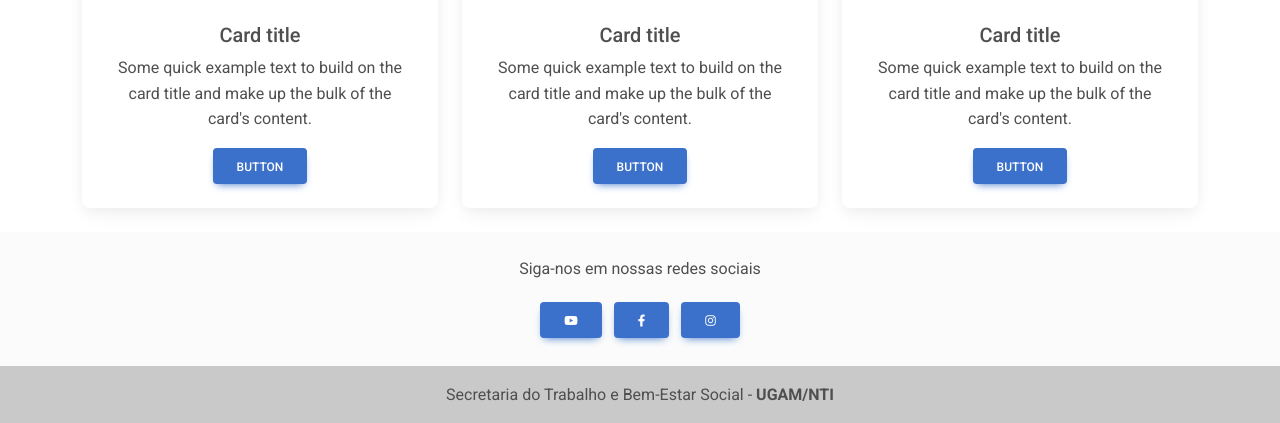
After one commit to charlesb26/atualiza, a PHP site: page /painel/finalizar.php in a window 1280 px wide. The commit adds this page. Shown: the part 1134-1557 px from the top of the page. Run offline with PHP 8.4, Linux system fonts and the light colour scheme; the visitor is signed in with stand-in values (Sample User, id 1); data comes from the database, SQL or seed files in the repository; some libraries are stand-ins or nearby versions.

Commit message:
tela finalizar

```diff
--- a/painel/economico.php
+++ b/painel/economico.php
@@ -381,7 +381,7 @@ if ($total_reg > 0) {
 	<br>
 	<br>
 
-
+	<div class="position-relative"  align="center">
 		<div class=" d-inline">
 			<a href="./index.php">
 			<button class="btn btn-primary" type="button">anterior</button>
@@ -394,7 +394,7 @@ if ($total_reg > 0) {
 			<button class="btn btn-primary" type="submit">Próximo</button>
 			</a>
 		</div>
-
+	</div>
 
 
 
--- /dev/null
+++ b/painel/finalizar.php
@@ -0,0 +1,238 @@
+<?php
+@session_start();
+require_once('../conexao.php');
+if(@$_SESSION['id_beneficiario'] == ""){
+	echo "<script>window.location='../index.php'</script>";
+	exit();
+}
+
+
+$id = $_SESSION['id_beneficiario'];
+//recuperar os dados do usuário logado
+$query = $pdo->query("SELECT * FROM beneficiarios where id = '$id' ");
+$res = $query->fetchAll(PDO::FETCH_ASSOC);
+$total_reg = @count($res);
+
+if($total_reg > 0){
+	$nome_ben = $res[0]['nome'];
+}
+
+?>
+
+<!DOCTYPE html>
+<html lang="pt-br">
+<head>
+    <meta charset="UTF-8">
+    <meta http-equiv="X-UA-Compatible" content="IE=edge">
+    <meta name="viewport" content="width=device-width, initial-scale=1.0">
+    <title><?= $nome_sistema?></title>
+
+      <!----======== FAVICON ======== -->
+  <link rel="icon" type="image/x-icon" href="../img/favicon.ico">
+
+  <script type="text/javascript" src="./DataTables/datatables.min.js"></script>
+  <script type="text/javascript" src="./js/api.js"></script>
+
+
+    <!-- Font Awesome -->
+    <link href="https://cdnjs.cloudflare.com/ajax/libs/font-awesome/6.0.0/css/all.min.css" rel="stylesheet" />
+    <!-- Google Fonts -->
+    <link href="https://fonts.googleapis.com/css?family=Roboto:300,400,500,700&display=swap" rel="stylesheet" />
+    <!-- MDB -->
+    <link href="https://cdnjs.cloudflare.com/ajax/libs/mdb-ui-kit/6.2.0/mdb.min.css" rel="stylesheet" />
+
+    <!-- CSS -->
+    <link rel="stylesheet" type="text/css" href="./css/final.css">
+
+
+</head>
+<body>
+
+<header>
+
+
+
+    <!--
+    <nav class="navbar navbar-expand-lg navbar-dark d-none d-lg-block" style="z-index: 2000;">
+      <div class="container-fluid">
+
+        <a class="navbar-brand nav-link" target="_blank" href="https://mdbootstrap.com/docs/standard/">
+          <strong>MDB</strong>
+        </a>
+        <button class="navbar-toggler" type="button" data-mdb-toggle="collapse" data-mdb-target="#navbarExample01"
+          aria-controls="navbarExample01" aria-expanded="false" aria-label="Toggle navigation">
+          <i class="fas fa-bars"></i>
+        </button>
+        <div class="collapse navbar-collapse" id="navbarExample01">
+          <ul class="navbar-nav me-auto mb-2 mb-lg-0">
+            <li class="nav-item active">
+              <a class="nav-link" aria-current="page" href="#intro">Home</a>
+            </li>
+            <li class="nav-item">
+              <a class="nav-link" href="https://www.youtube.com/channel/UC5CF7mLQZhvx8O5GODZAhdA" rel="nofollow"
+                target="_blank">Learn Bootstrap 5</a>
+            </li>
+            <li class="nav-item">
+              <a class="nav-link" href="https://mdbootstrap.com/docs/standard/" target="_blank">Download MDB UI KIT</a>
+            </li>
+          </ul>
+
+          <ul class="navbar-nav list-inline">
+
+            <li class="">
+              <a class="nav-link" href="https://www.youtube.com/channel/UC5CF7mLQZhvx8O5GODZAhdA" rel="nofollow"
+                target="_blank">
+                <i class="fab fa-youtube"></i>
+              </a>
+            </li>
+            <li class="">
+              <a class="nav-link" href="https://www.facebook.com/mdbootstrap" rel="nofollow" target="_blank">
+                <i class="fab fa-facebook-f"></i>
+              </a>
+            </li>
+            <li class="nav-item">
+              <a class="nav-link" href="https://twitter.com/MDBootstrap" rel="nofollow" target="_blank">
+                <i class="fab fa-twitter"></i>
+              </a>
+            </li>
+            <li class="nav-item">
+              <a class="nav-link" href="https://github.com/mdbootstrap/mdb-ui-kit" rel="nofollow" target="_blank">
+                <i class="fab fa-github"></i>
+              </a>
+            </li>
+          </ul>
+        </div>
+      </div>
+    </nav>
+    -->
+
+
+
+
+    <!-- Carousel wrapper -->
+    <div id="introCarousel" class="carousel slide carousel-fade shadow-2-strong" data-mdb-ride="carousel">
+      <!-- Inner -->
+      <div class="carousel-inner">
+        <!-- Single item -->
+        <div class="carousel-item active">
+          <div class="mask" style="background-color: rgba(50, 115, 220, 0.8);;">
+            <div class="d-flex justify-content-center align-items-center h-100">
+              <div class="text-white text-center">
+                <h2 class="mb-4">PARABÉNS</h2>
+                <h1 class="mb-3"><?= $nome_ben?></h1>
+                <h5 class="mb-4">Atualização cadastral realizada com sucesso!  <i class="far fa-thumbs-up"></i></h5>
+              </div>
+            </div>
+          </div>
+        </div>
+      </div>
+      <!-- Inner -->
+    </div>
+    <!-- Carousel wrapper -->
+  </header>
+  <!--Main Navigation-->
+
+  <!--Main layout-->
+  <main class="mt-5">
+    <div class="container">
+
+      <!--Section: Content-->
+      <section class="text-center">
+        <h4 class="mb-5"><strong>Facilis consequatur eligendi</strong></h4>
+
+        <div class="row">
+          <div class="col-lg-4 col-md-12 mb-4">
+            <div class="card">
+              <div class="bg-image hover-overlay ripple" data-mdb-ripple-color="light">
+                <img src="https://mdbootstrap.com/img/new/standard/nature/184.jpg" class="img-fluid" />
+                <a href="#!">
+                  <div class="mask" style="background-color: rgba(251, 251, 251, 0.15);"></div>
+                </a>
+              </div>
+              <div class="card-body">
+                <h5 class="card-title">Card title</h5>
+                <p class="card-text">
+                  Some quick example text to build on the card title and make up the bulk of the
+                  card's content.
+                </p>
+                <a href="#!" class="btn btn-primary">Button</a>
+              </div>
+            </div>
+          </div>
+
+          <div class="col-lg-4 col-md-6 mb-4">
+            <div class="card">
+              <div class="bg-image hover-overlay ripple" data-mdb-ripple-color="light">
+                <img src="https://mdbootstrap.com/img/new/standard/nature/023.jpg" class="img-fluid" />
+                <a href="#!">
+                  <div class="mask" style="background-color: rgba(251, 251, 251, 0.15);"></div>
+                </a>
+              </div>
+              <div class="card-body">
+                <h5 class="card-title">Card title</h5>
+                <p class="card-text">
+                  Some quick example text to build on the card title and make up the bulk of the
+                  card's content.
+                </p>
+                <a href="#!" class="btn btn-primary">Button</a>
+              </div>
+            </div>
+          </div>
+
+          <div class="col-lg-4 col-md-6 mb-4">
+            <div class="card">
+              <div class="bg-image hover-overlay ripple" data-mdb-ripple-color="light">
+                <img src="https://mdbootstrap.com/img/new/standard/nature/111.jpg" class="img-fluid" />
+                <a href="#!">
+                  <div class="mask" style="background-color: rgba(251, 251, 251, 0.15);"></div>
+                </a>
+              </div>
+              <div class="card-body">
+                <h5 class="card-title">Card title</h5>
+                <p class="card-text">
+                  Some quick example text to build on the card title and make up the bulk of the
+                  card's content.
+                </p>
+                <a href="#!" class="btn btn-primary">Button</a>
+              </div>
+            </div>
+          </div>
+        </div>
+      </section>
+      <!--Section: Content-->
+
+
+    </div>
+  </main>
+  <!--Main layout-->
+
+  <!--Footer-->
+  <footer class="bg-light text-lg-start">
+
+    <div class="text-center py-4 align-items-center">
+      <p>Siga-nos em nossas redes sociais</p>
+      <a href="https://www.youtube.com/channel/UC5CF7mLQZhvx8O5GODZAhdA" class="btn btn-primary m-1" role="button"
+        rel="nofollow" target="_blank">
+        <i class="fab fa-youtube"></i>
+      </a>
+      <a href="https://www.facebook.com/mdbootstrap" class="btn btn-primary m-1" role="button" rel="nofollow"
+        target="_blank">
+        <i class="fab fa-facebook-f"></i>
+      </a>
+      <a href="https://twitter.com/MDBootstrap" class="btn btn-primary m-1" role="button" rel="nofollow"
+        target="_blank">
+        <i class="fab fa-instagram"></i>
+      </a>
+    </div>
+
+    <!-- Copyright -->
+    <div class="text-center p-3" style="background-color: rgba(0, 0, 0, 0.2);">
+      Secretaria do Trabalho e Bem-Estar Social - <strong>UGAM/NTI</strong>
+    </div>
+    <!-- Copyright -->
+  </footer>
+  <!--Footer-->
+
+
+</body>
+</html>
```
Also changed, not shown: index.php (+24 -12 lines), painel/cabecalho.php (+24 -48 lines), painel/conjugue.php (+16 -4 lines), painel/css/final.css (added, +39 -0 lines), painel/dependentes.php (+20 -0 lines), painel/images/final.jpg (added).
